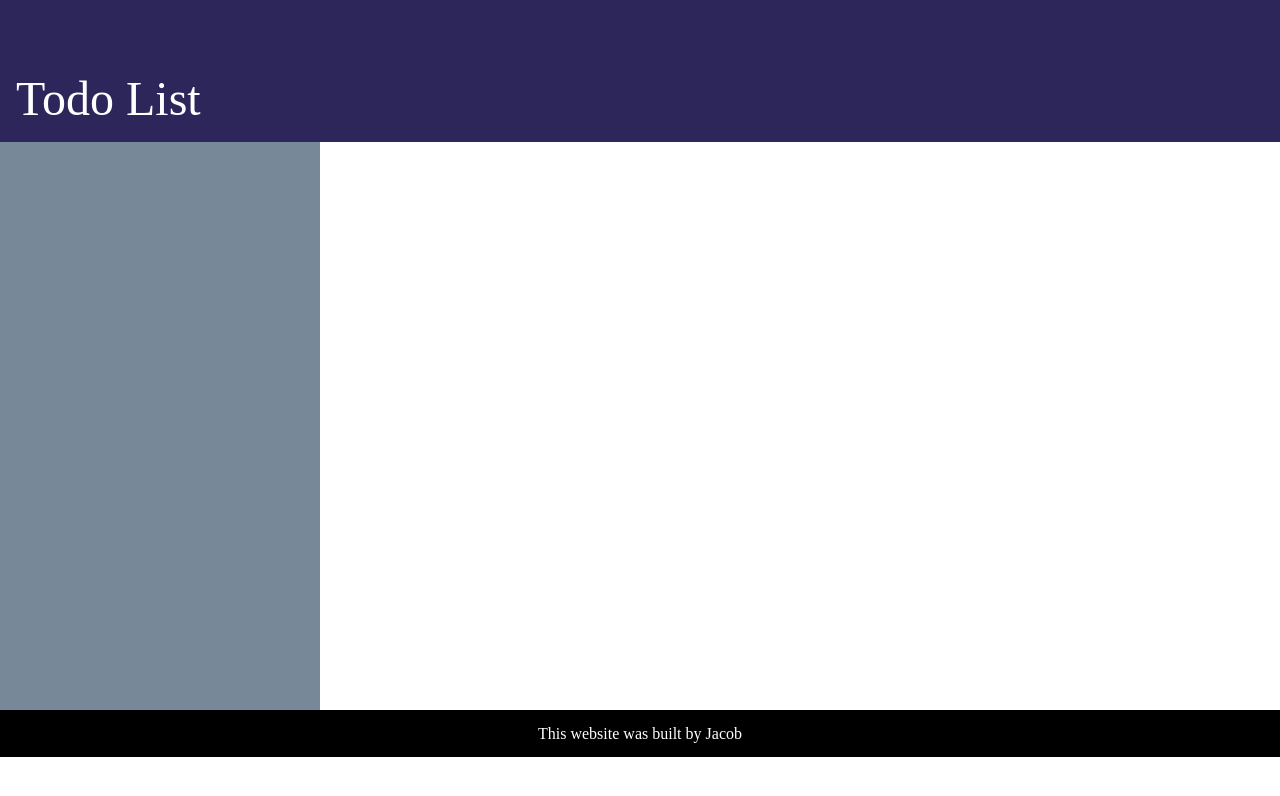
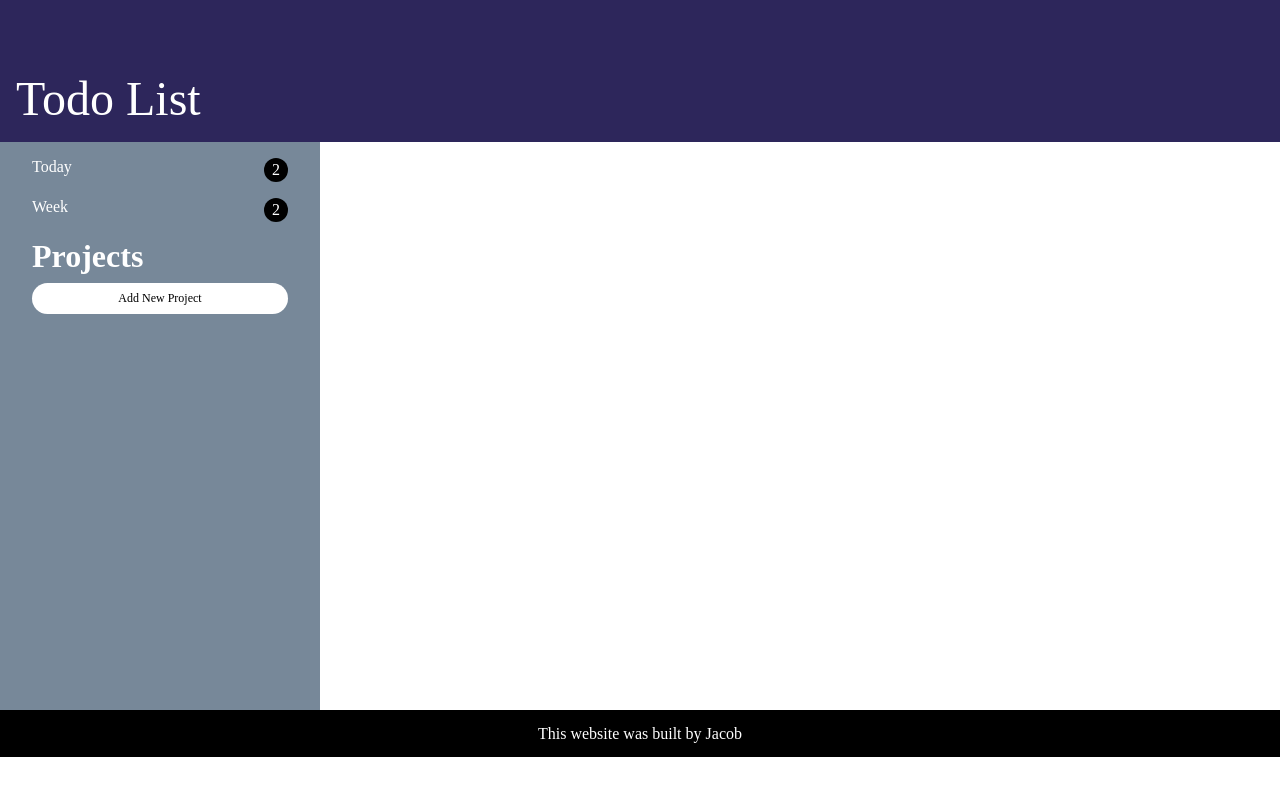
Before and after one commit to jakovid/todo-list, a website with bundled scripts: page dist/index.html in a window 1280 px wide. Built offline with nearby package versions, Linux system fonts and the light colour scheme.

Commit message:
added functions to add new project, confirm add, and cancel add

```diff
--- a/src/index.js
+++ b/src/index.js
@@ -6,7 +6,7 @@ import { footer } from "./modules/footer";
     var todoModule = {
         init: function() {
             header.buildHeader();
-            // projectList.buildProjectList();
+            projectList.buildProjectList();
             footer.buildFooter();
         },
         cacheDom: function(){
--- a/src/modules/projectList.js
+++ b/src/modules/projectList.js
@@ -1,4 +1,92 @@
 var projectList = {
+    buildProjectList: function() {
+        this.cacheDom();
+        this.createDefaultProject('Today');
+        this.createDefaultProject('Week');
+        this.addProjectBtn();
+    },
+    cacheDom: function() {
+        this.projectListBox = document.getElementById('projectList');
+        this.defaultProjects = this.projectListBox.querySelector('#defaultProjects');
+        this.userProjects = this.projectListBox.querySelector('#userProjects');
+        this.inputProjects = this.projectListBox.querySelector('#inputProjects');
+    },
+    createDefaultProject: function(name) {
+        //create elements
+        let project = document.createElement('div');
+        let projectName = document.createElement('div');
+        let projectCount = document.createElement('div');
+        //add classnames
+        project.classList = "project";
+        projectName.classList = "projectTitle";
+        projectCount.classList = "projectCount";
+        //add innerText
+        projectName.innerText = name;
+        projectCount.innerText = "2";
+        //append items
+        project.append(projectName,projectCount);
+        this.defaultProjects.append(project);
+        this.cacheDom();
+    },
+    createUserProject: function(name) {
+        //create elements
+        let project = document.createElement('div');
+        let projectName = document.createElement('div');
+        let projectCount = document.createElement('div');
+        //add classnames
+        project.classList = "project";
+        projectName.classList = "projectTitle";
+        projectCount.classList = "projectCount";
+        //add innerText
+        projectName.innerText = name;
+        projectCount.innerText = "2";
+        //append items
+        project.append(projectName,projectCount);
+        this.userProjects.append(project);
+        this.cacheDom();
+    },
+    addProjectBtn: function() {
+        projectList.inputProjects.innerHTML = '';
+        //create element
+        let addProjectBtn = document.createElement('div');
+        //add id
+        addProjectBtn.id = "addProjectBtn";
+        //add innerText
+        addProjectBtn.innerText = "Add New Project";
+        //bind event
+        addProjectBtn.addEventListener('click', projectList.inputNewProject);
+        //append btn
+        projectList.inputProjects.append(addProjectBtn);
+    },
+    inputNewProject: function() {
+        //clear inputProjects
+        projectList.inputProjects.innerHTML = '';
+        //create elements
+        let newProjectBox = document.createElement('div');
+        let newProjectInput = document.createElement('input');
+        let confirmBtn = document.createElement('button');
+        let cancelBtn = document.createElement('button');
+        //add classnames
+        newProjectBox.id = "newProjectBox";
+        newProjectInput.id = "newProjectInput";
+        confirmBtn.id= "projectBtn";
+        cancelBtn.id = "projectBtn";
+        //add innerText
+        confirmBtn.innerText = "confirm";
+        cancelBtn.innerText = "cancel";
+        //bind events to elements
+        cancelBtn.addEventListener('click',projectList.addProjectBtn);
+        confirmBtn.addEventListener('click',projectList.addNewProject);
+        //append elements
+        newProjectBox.append(newProjectInput,confirmBtn,cancelBtn);
+        projectList.inputProjects.append(newProjectBox);
+    },
+    addNewProject: function() {
+        // this.cacheDom();
+        projectList.createUserProject(document.getElementById('newProjectInput').value);
+        projectList.addProjectBtn();
+    }
+
 }
 
 export { projectList };
--- a/style.css
+++ b/style.css
@@ -16,11 +16,46 @@
     grid-column: 1 / 3;
 }
 
+/* project list */
+
 #projectList {
     background-color: lightslategray;
+    padding: 0 2rem 0 2rem;
 }
 
-/* project List*/
+.project {
+    display: flex;
+    justify-content: space-between;
+    color: white;
+    padding-top: 1rem;
+
+}
+
+.projectCount {
+    display: flex;
+    background-color: black;
+    width: 1.5rem;
+    height: 1.5rem;
+    align-items: center;
+    justify-content: center;
+    border-radius: 50%;
+}
+
+#projectListTitle {
+    color: white;
+    font-size: 2rem;
+    font-weight: bold;
+    padding-top: 1rem;
+}
+
+#addProjectBtn {
+    background-color: white;
+    padding: 0.5rem;
+    font-size: 0.75rem;
+    text-align: center;
+    border-radius: 1rem;
+    margin-top: 0.5rem;
+}
 
 /* todo List */
 
```
Also changed, not shown: dist/index.html, dist/main.js.
